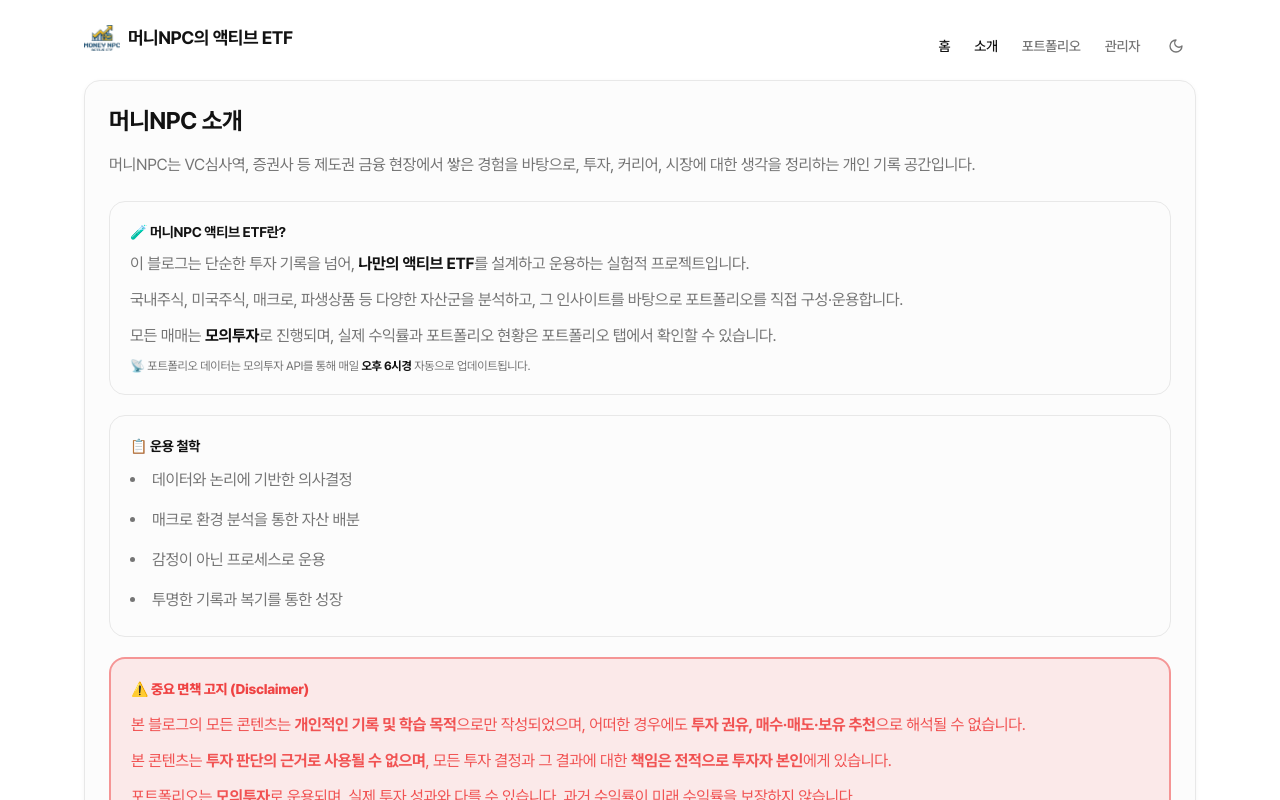
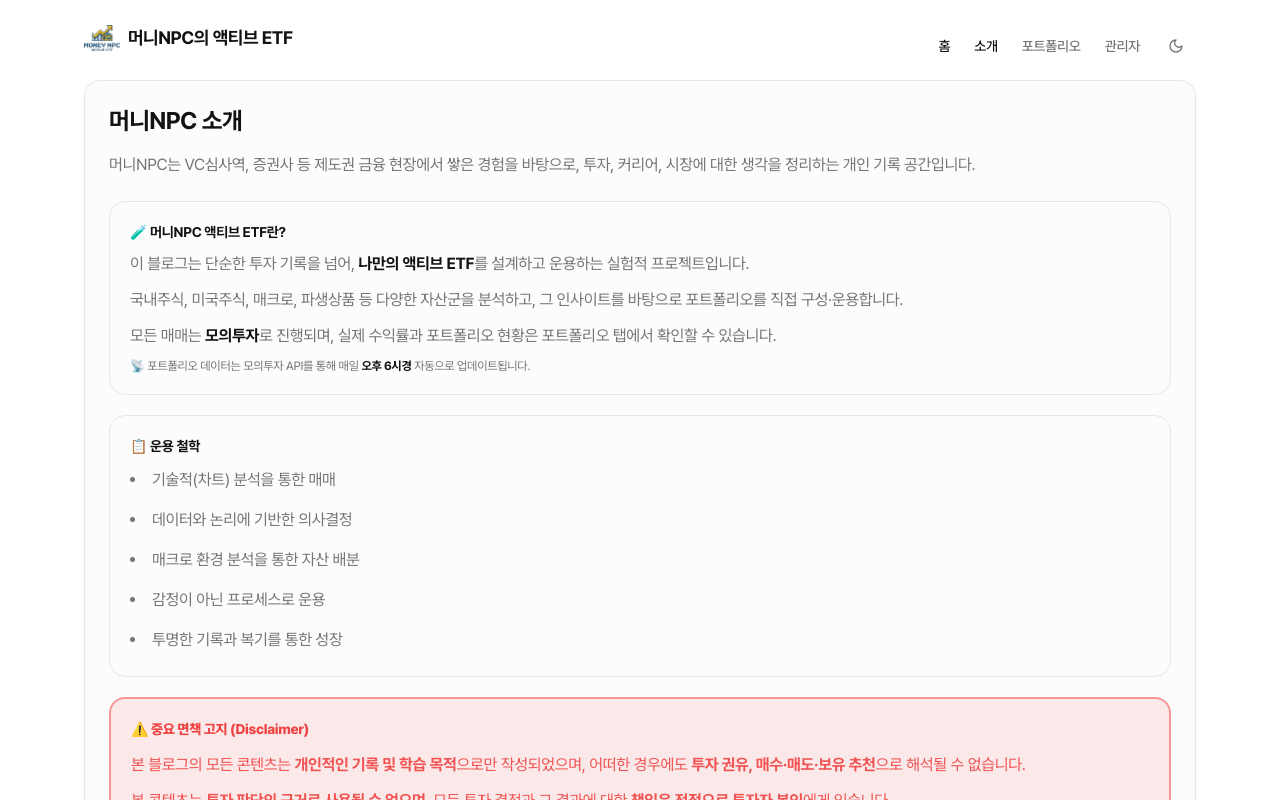
Before and after one commit to shinstory1234-hub/-, a Next.js app: page /about in a window 1280 px wide. Shown: the top 800 px of the page. Built offline with nearby package versions, Linux system fonts and the light colour scheme.

Commit message:
add 기술적(차트) 분석을 통한 매매 to 운용 철학

```diff
--- a/app/about/page.tsx
+++ b/app/about/page.tsx
@@ -26,6 +26,7 @@ export default function AboutPage() {
           <div className="rounded-lg border border-border bg-surface p-4 space-y-2 md:p-5">
             <p className="text-sm font-bold text-foreground">📋 운용 철학</p>
             <ul className="text-sm leading-7 text-muted-foreground list-disc list-inside space-y-1 md:text-base md:leading-8 md:space-y-2">
+              <li>기술적(차트) 분석을 통한 매매</li>
               <li>데이터와 논리에 기반한 의사결정</li>
               <li>매크로 환경 분석을 통한 자산 배분</li>
               <li>감정이 아닌 프로세스로 운용</li>
```
